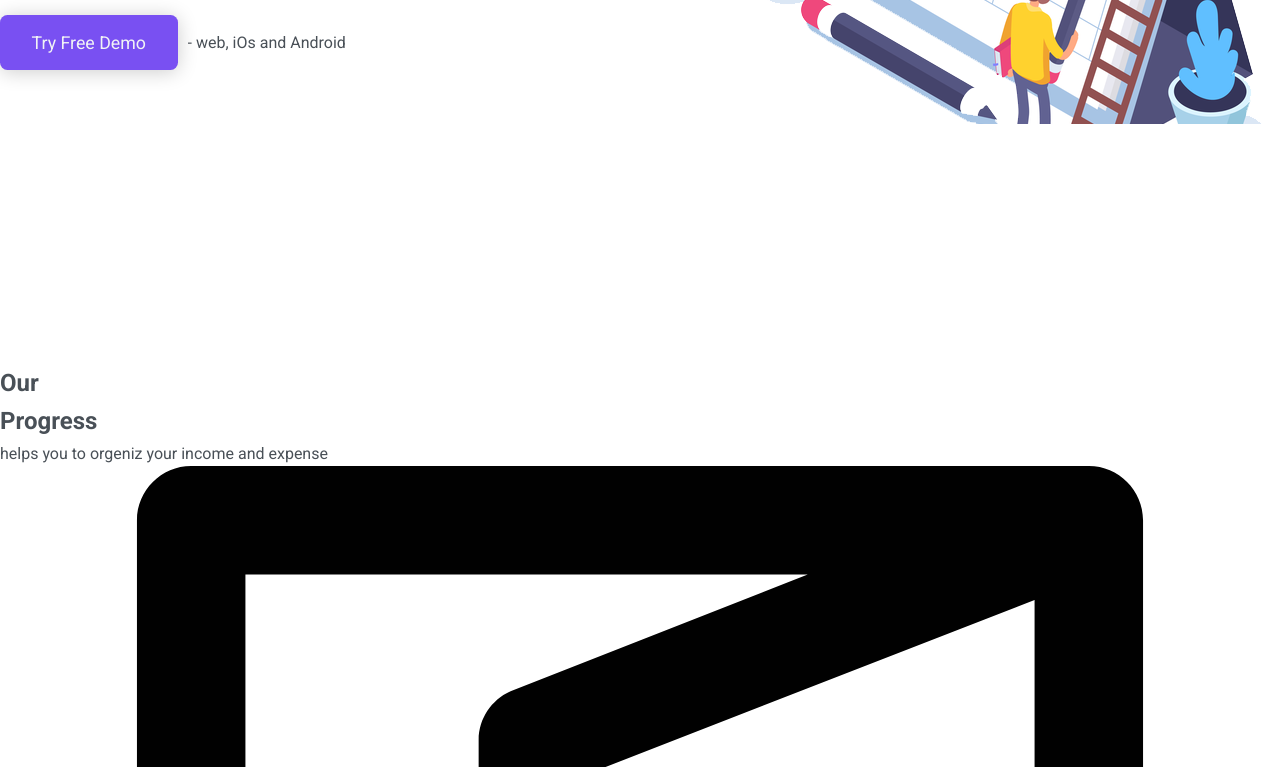
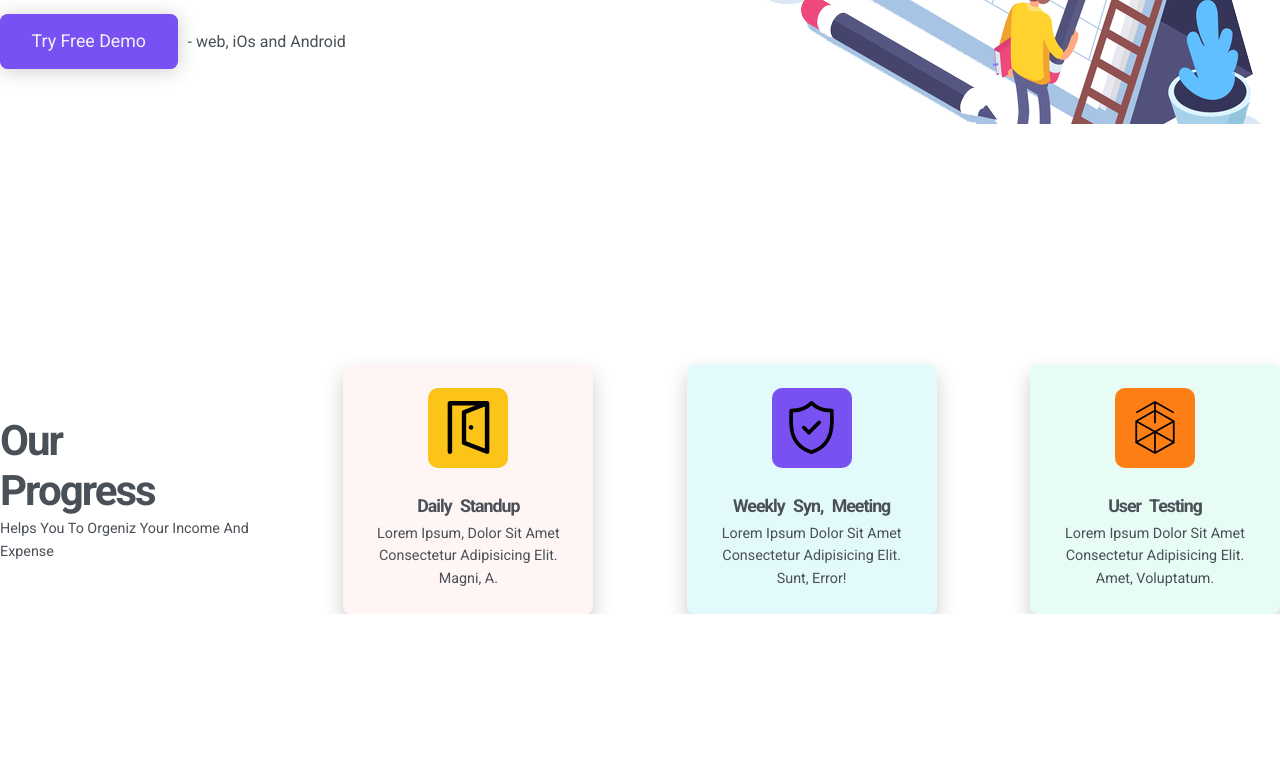
Before and after one commit to AliRezaDavuodi/frontendmentorship-05, a website: page index.html in a window 1280 px wide. Shown: the part 436-1203 px from the top of the page. After the commit the page ends 1050 px from the top, so only its background shows below. Drawn offline with Linux system fonts and the light colour scheme.

Commit message:
added style to progress section

```diff
--- a/sass/abstracts/_variables.scss
+++ b/sass/abstracts/_variables.scss
@@ -6,6 +6,7 @@ $spacing: (
   "Tiny": 0.75rem,
   "Small": 1rem,
   "Medium": 1.333rem,
+  "Normal": 1.433rem,
   "Large": 1.777rem,
   "XLarge": 2.369rem,
   "XXLarge": 3.157rem,
@@ -19,3 +20,11 @@ $dark-gray-color: #495057;
 $very-light-gray-color: #f1f3f5;
 
 $dark-blue-color: #7950f2;
+$light-blue-color: #e3fafc;
+$lightst-blue-color: #e6fcf5;
+
+$light-red-color: #fff5f5;
+
+$dark-yellow-color: #fcc419;
+
+$dark-orange-color: #fd7e14;
--- a/sass/base/_typography.scss
+++ b/sass/base/_typography.scss
@@ -2,11 +2,38 @@
   color: $dark-gray-color;
 }
 
+.heading {
+  text-transform: capitalize;
+}
+
 .h1 {
-  text-transform: capitalize;
-
+  letter-spacing: -3px;
+  word-spacing: 5px;
+  line-height: 1.3;
   font : {
     size: map-get($spacing, "Big");
     weight: 700;
   }
 }
+
+.h2 {
+  letter-spacing: -2px;
+  word-spacing: 5px;
+  line-height: 1.2;
+  font : {
+    size: map-get($spacing, "XXXLarge");
+    weight: 700;
+  }
+}
+.h3 {
+  letter-spacing: -1px;
+  word-spacing: 5px;
+  line-height: 1.7;
+  font : {
+    size: map-get($spacing, "Large");
+  }
+}
+
+.paragraph {
+  font-size: map-get($spacing, "Normal");
+}
--- /dev/null
+++ b/sass/component/_card.scss
@@ -0,0 +1,12 @@
+.card {
+  @include flex_center;
+  flex-direction: column;
+  border-radius: map-get($spacing, "Tiny");
+  padding: map-get($spacing, "XLarge");
+  box-shadow: 0 1rem 2rem rgba(#000, 0.2);
+  text-align: center;
+
+  &__heading {
+    margin-top: map-get($spacing, "XLarge");
+  }
+}
--- a/sass/layout/_hero.scss
+++ b/sass/layout/_hero.scss
@@ -2,9 +2,6 @@
   @include flex_center;
 
   &__heading {
-    letter-spacing: -3px;
-    word-spacing: 5px;
-    line-height: 1.3;
     span {
       display: block;
     }
--- a/sass/layout/_progress.scss
+++ b/sass/layout/_progress.scss
@@ -0,0 +1,39 @@
+.progress {
+  &__list {
+    @include felx_center_vertical;
+    justify-content: space-between;
+    list-style: none;
+    text-transform: capitalize;
+  }
+
+  &__item {
+    width: 25rem;
+
+    &--img {
+      width: 8rem;
+      height: 8rem;
+      padding: map-get($spacing, "Medium");
+      border-radius: map-get($spacing, "Small");
+      background-color: $dark-blue-color;
+    }
+
+    &:nth-child(2) {
+      background-color: $light-red-color;
+      .progress__item--img {
+        background-color: $dark-yellow-color;
+      }
+    }
+    &:nth-child(3) {
+      background-color: $light-blue-color;
+      .progress__item--img {
+        background-color: $dark-blue-color;
+      }
+    }
+    &:nth-child(4) {
+      background-color: $lightst-blue-color;
+      .progress__item--img {
+        background-color: $dark-orange-color;
+      }
+    }
+  }
+}
--- a/sass/main.scss
+++ b/sass/main.scss
@@ -8,6 +8,8 @@
 
 @import "component/btn";
 @import "component/link";
+@import "component/card";
 
 @import "layout/hero";
 @import "layout/navbar";
+@import "layout/progress";
```
Also changed, not shown: css/style.css.
